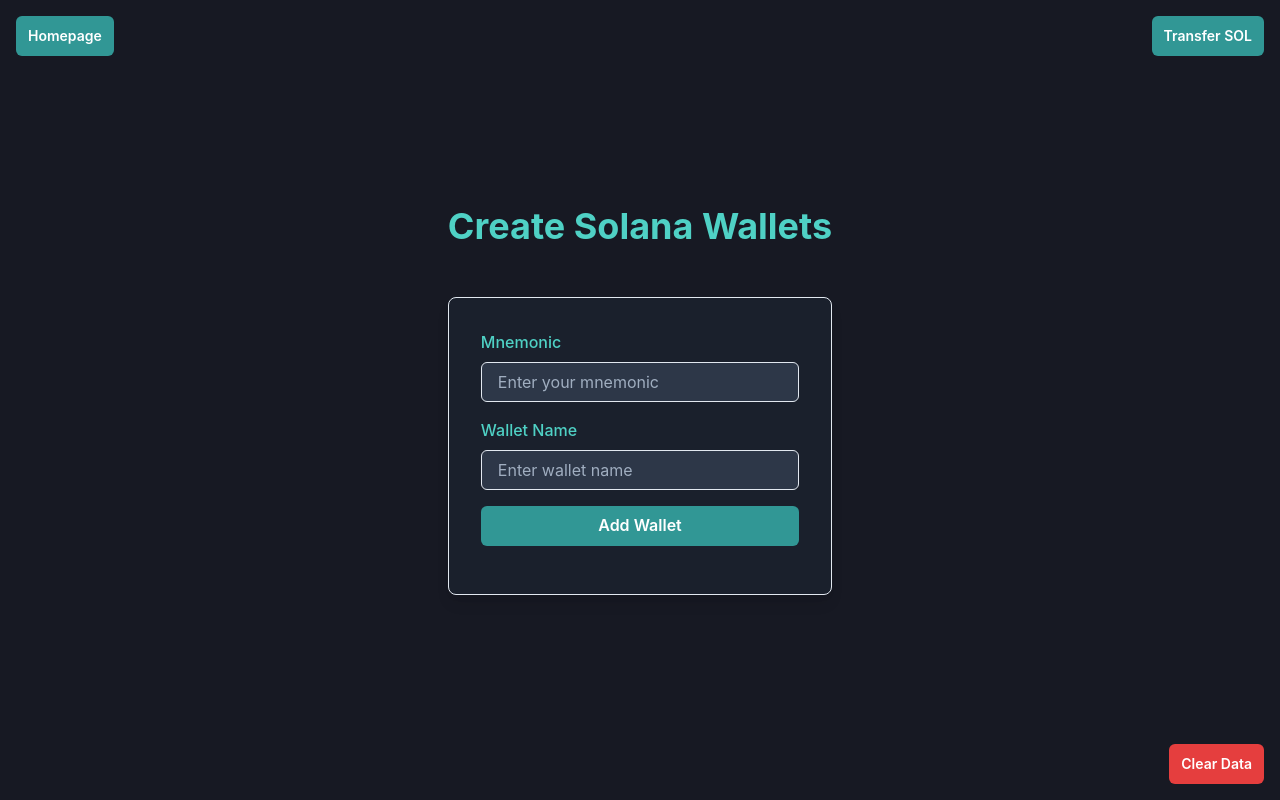
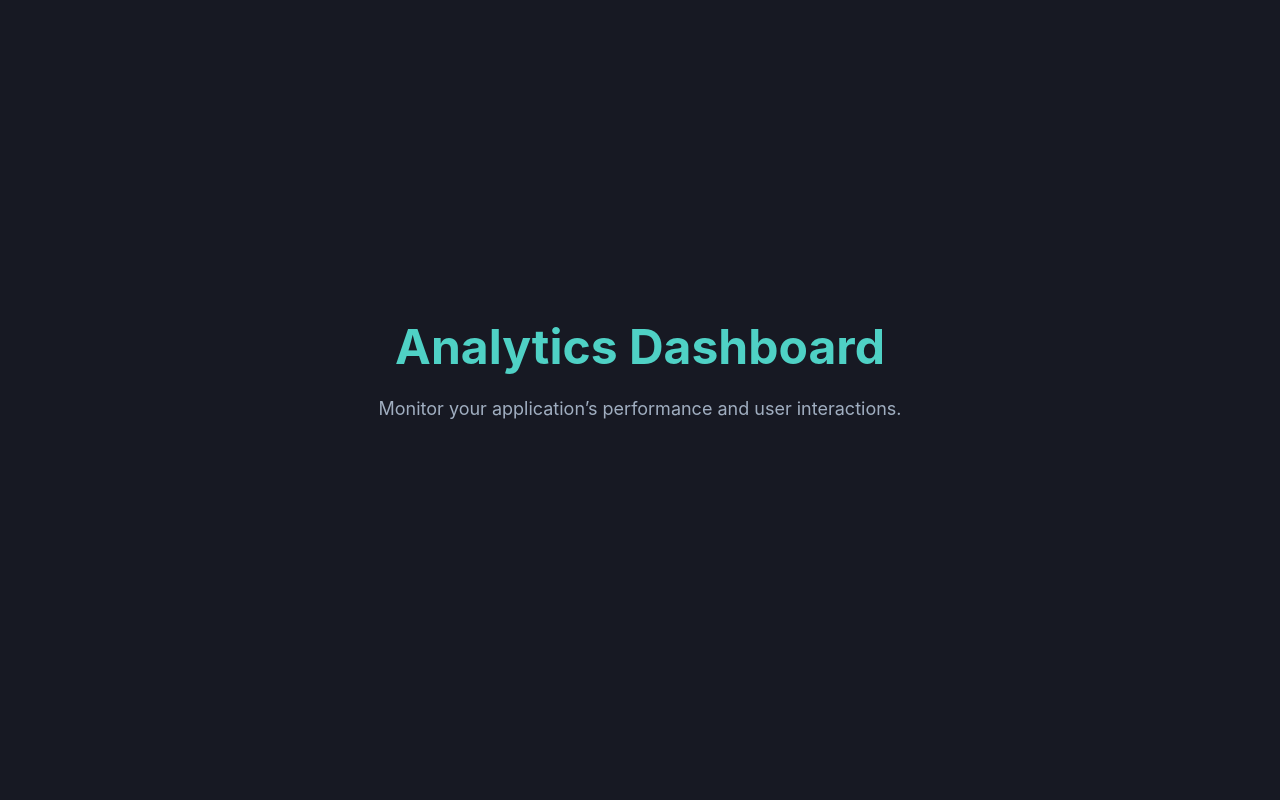
Before and after one commit to Ur-Code-Buddy/solanaWallet, a React (Vite) app: page /analytics in a window 1280 px wide. Before the commit this address led to /wallets. Built offline with nearby package versions, Linux system fonts and the light colour scheme.

Commit message:
analytics

```diff
--- a/package.json
+++ b/package.json
@@ -17,6 +17,7 @@
     "@solana/wallet-adapter-base": "^0.9.23",
     "@solana/web3.js": "^1.95.2",
     "@types/bs58": "^4.0.4",
+    "@vercel/analytics": "^1.3.1",
     "axios": "^1.7.4",
     "bip39": "^3.1.0",
     "bs58": "^6.0.0",
--- a/src/App.tsx
+++ b/src/App.tsx
@@ -1,7 +1,8 @@
 import { BrowserRouter as Router, Routes, Route, Navigate } from 'react-router-dom';
 import SignIn from './pages/SignIn';
-import Wallets from './pages/Wallets'; // Assuming you have a Wallets component
+import Wallets from './pages/Wallets';
 import SendSolPage from './pages/SendMoney';
+import AnalyticsPage from './pages/AnalyticsPage'; // Import the analytics page
 import { ChakraProvider } from '@chakra-ui/react';
 
 const App: React.FC = () => {
@@ -12,7 +13,7 @@
                     <Route path="/" element={<SignIn />} />
                     <Route path="/wallets" element={<Wallets />} />
                     <Route path="/send-sol" element={<SendSolPage />} />
-                    {/* Catch-all route */}
+                    <Route path="/analytics" element={<AnalyticsPage />} /> {/* New analytics route */}
                     <Route path="*" element={<Navigate to="/wallets" />} />
                 </Routes>
             </Router>
--- /dev/null
+++ b/src/pages/AnalyticsPage.tsx
@@ -0,0 +1,30 @@
+import React from 'react';
+import { Box, Heading, Text, VStack } from '@chakra-ui/react';
+import { Analytics } from '@vercel/analytics/react';
+
+const AnalyticsPage: React.FC = () => {
+    return (
+        <Box
+            minH="100vh"
+            display="flex"
+            alignItems="center"
+            justifyContent="center"
+            bg="gray.900"
+            p={4}
+        >
+            <VStack spacing={6} align="center">
+                <Heading as="h1" size="2xl" color="teal.300">
+                    Analytics Dashboard
+                </Heading>
+                <Text color="gray.400" fontSize="lg">
+                    Monitor your application’s performance and user interactions.
+                </Text>
+                <Box mt={8} w="full">
+                    <Analytics />
+                </Box>
+            </VStack>
+        </Box>
+    );
+};
+
+export default AnalyticsPage;
```
Also changed, not shown: 1 other file (tests, documents, lock files or other folders).
